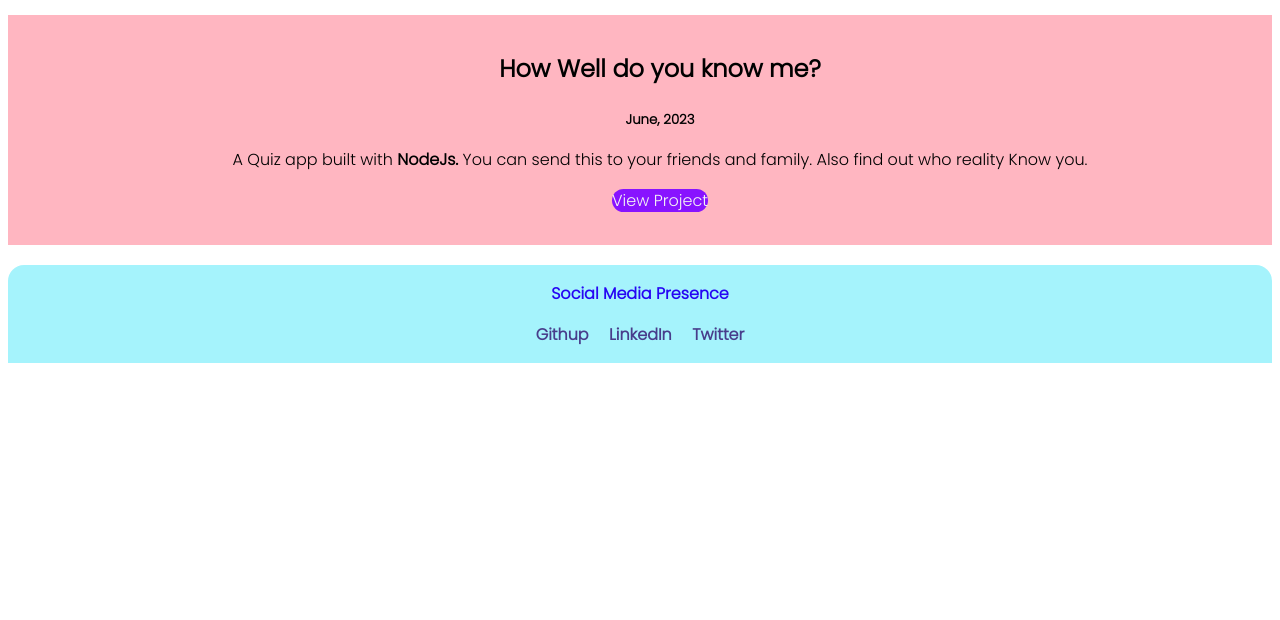
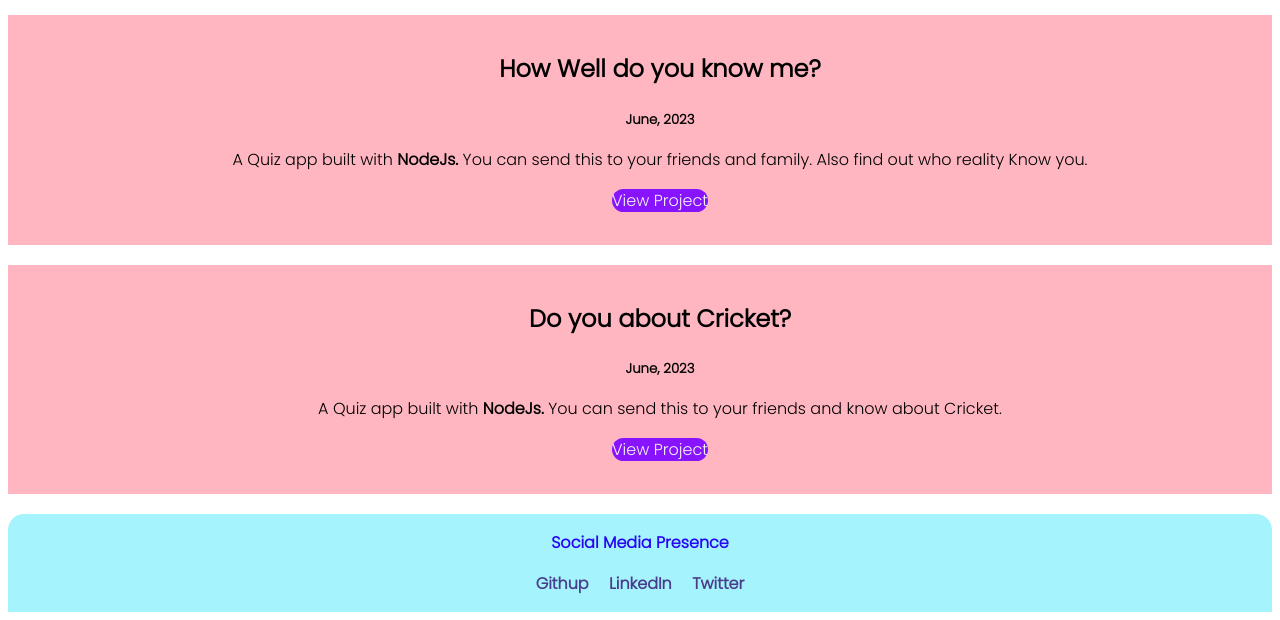
Before and after one commit to VIJAYADASS/Neog.camp, a plain HTML site: page LessonThree/Projects.html in a window 1280 px wide. Shown: the part 246-866 px from the top of the page. Before the commit the page ends 800 px from the top, so only its background shows below. Drawn offline with Linux system fonts and the light colour scheme.

```diff
--- a/LessonThree/Projects.html
+++ b/LessonThree/Projects.html
@@ -30,6 +30,16 @@
         </ol>
     </section>
 
+    <section class="section ow">
+        <div class="container-center"></div>
+        <ol reversed >
+            <h1>Do you about Cricket?</h1>
+            <small><b>June, 2023</b></small>
+            <p>A Quiz app built with <strong>NodeJs.</strong> You can send this to your friends and know about Cricket.</p>
+            <a class="link link-primary" href= "">View Project</a>
+        </ol>
+    </section>
+
     <footer class="footer">
         <div class="footer-heading"> <b>Social Media Presence</b> </div>
         <ul class="social-links list-non-bullet"></ul>
```
Also changed, not shown: LessonThree/index.html (+2 -2 lines).
